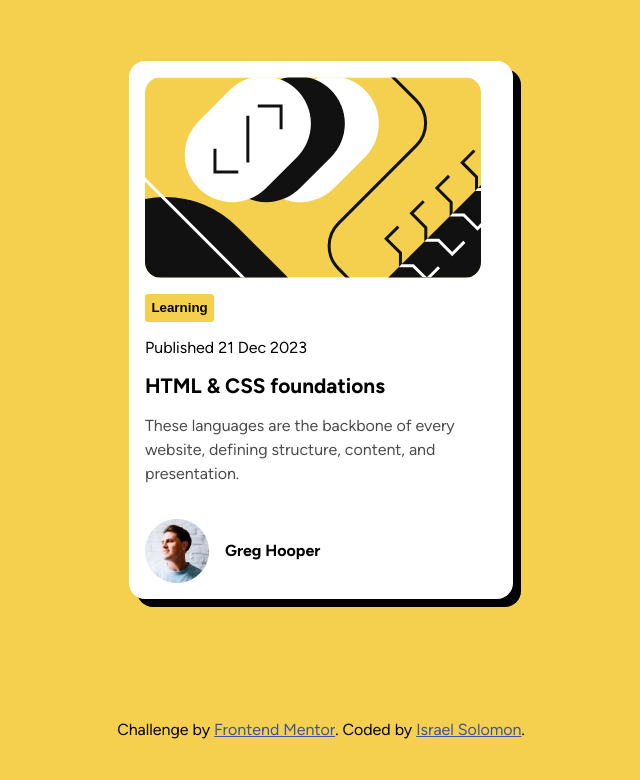
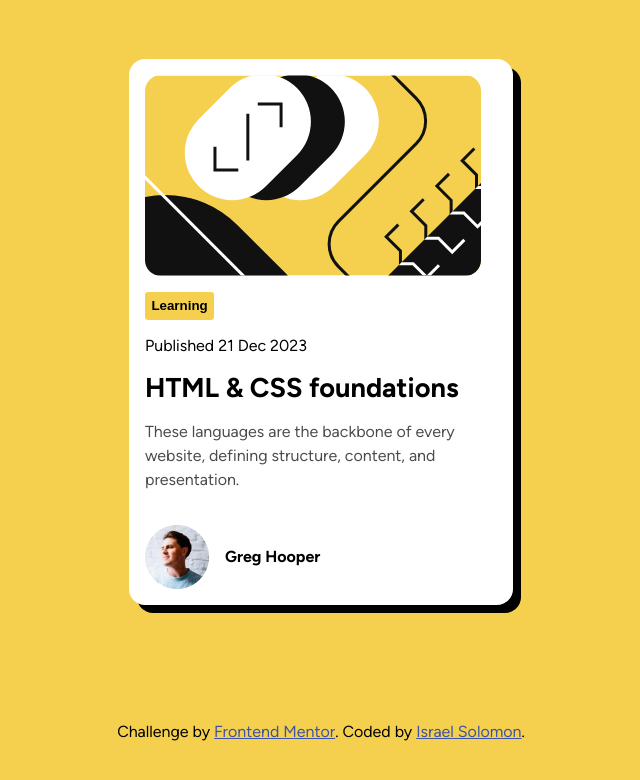
Before and after one commit to Soulz001/Blog-Preview-Card, a plain HTML site: page index.html in a window 1280 px wide. Shown: the whole page, without its empty margins (319-959 px from the left). Drawn offline with Linux system fonts and the light colour scheme.

Commit message:
update style.css

```diff
--- a/style.css
+++ b/style.css
@@ -98,4 +98,8 @@ h3 + p {
         width: 30%;
     }
 
+    h3 {
+        font-size: 1.7rem;
+    }
+
 }
```
